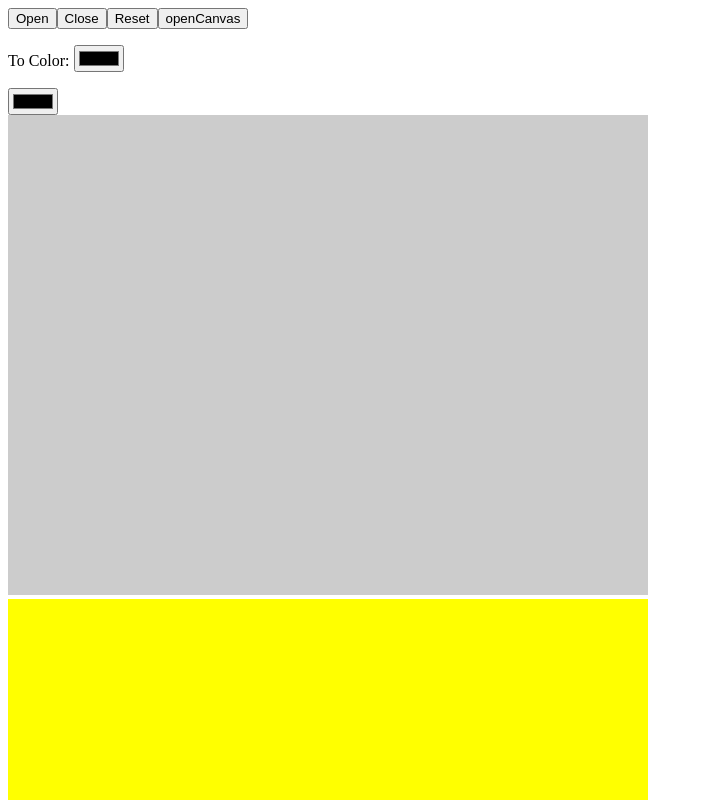
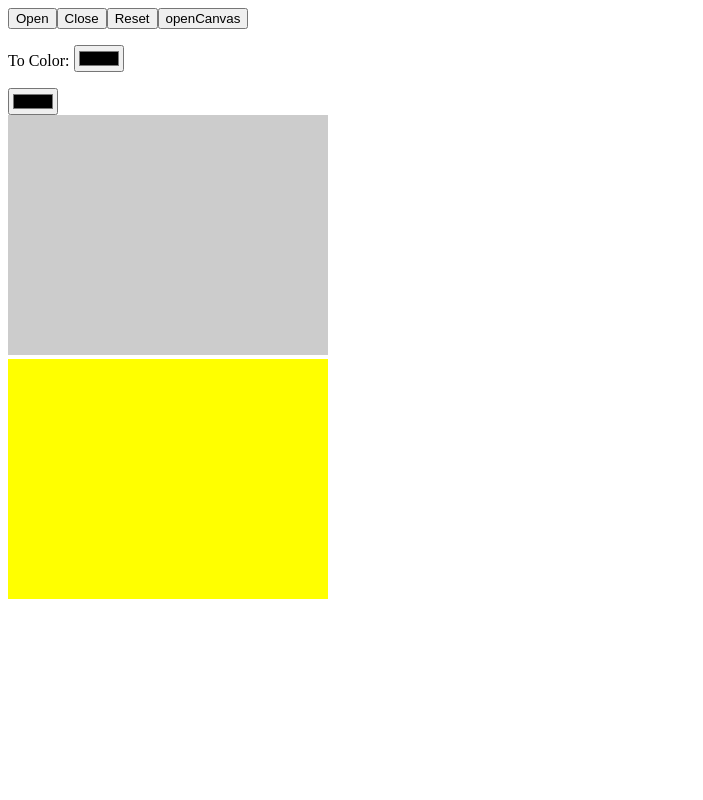
Before and after one commit to pwnflakes25/projectWall, an Angular app: page / in a window 1280 px wide. Shown: the top 800 px of the page, without its empty margins (0-703 px from the left). Built offline with nearby package versions, Linux system fonts and the light colour scheme.

Commit message:
Reduced size for performance

```diff
--- a/src/app/app.component.html
+++ b/src/app/app.component.html
@@ -9,11 +9,11 @@
     <input type="color" name="" [value]="finalColorHex">
   </div>
   <div class="vid">
-    <video #video autoplay style="max-width: 100%; background: #ccc;" width="640" height="480"></video>
+    <video #video autoplay style="max-width: 100%; background: #ccc;" width="320" height="240"></video>
   </div>
   <div class="">
-      <canvas id="canvas0" style="max-width: 100%; position: absolute; z-index=0;" [style.background-color]="getFinalColor()" width="640" height="480"></canvas>
-      <canvas #myCanvas id="canvas" style="max-width: 100%; position: absolute; z-index=1;" width="640" height="480"></canvas>
+      <canvas id="canvas0" style="max-width: 100%; position: absolute; z-index=0;" [style.background-color]="getFinalColor()" width="320" height="240"></canvas>
+      <canvas #myCanvas id="canvas" style="max-width: 100%; position: absolute; z-index=1;" width="320" height="240"></canvas>
   </div>
 </div>
 <router-outlet></router-outlet>
--- a/src/app/app.component.ts
+++ b/src/app/app.component.ts
@@ -12,8 +12,6 @@ export class AppComponent implements OnInit {
 
   title = 'projectWall';
   compatible: boolean;
-  fromColor: string = '#ffffff';
-  toColor: string = '#9B870C';
   gradients: {};
   context: CanvasRenderingContext2D;
   initialColor: any;
@@ -71,11 +69,13 @@ openCanvas() {
 }
 
 
-getInitialColor(event, data) {
+getInitialColor(event, data, canvas) {
+ let rect = canvas.getBoundingClientRect();
+ this.initialColor = {};
   //get mouse position
-  const mousePos = {
-  x: event.clientX,
-  y: event.clientY
+  let mousePos = {
+  x: event.clientX - rect.left,
+  y: event.clientY - rect.top
  }
 
 
@@ -110,25 +110,23 @@ getFinalColor() {
 
 //this function draws the canvas consistently redrawing the video
 drawFrame() {
+  //this function below "requestAnimationFrame" loops the drawFrame function
   requestAnimationFrame(this.drawFrame.bind(this));
-  let fps = 30;
-  let begin = Date.now();
   const vid = this.video.nativeElement;
-  this.context.drawImage(vid, 0, 0)
+  this.context.drawImage(vid, 0, 0, vid.width, vid.height)
   let imageData = this.context.getImageData(0, 0, this.canvas.nativeElement.width, this.canvas.nativeElement.height);
 
 
   this.canvas.nativeElement.addEventListener('click', (e) => {
-    console.log(this.finalColor);
-    this.getInitialColor(e, imageData.data);
+    this.getInitialColor(e, imageData.data, this.canvas.nativeElement);
     this.initialColorAvailable = true;
   })
   if(this.initialColorAvailable) {
-    // this.applyContrast(imageData.data, 20);
+    this.applyContrast(imageData.data, 20);
     this.cutAlphaOfColorWithLAB(imageData.data);
   }
   this.context.putImageData(imageData, 0, 0);
- //this function below loops the drawFrame function
+  return;
 }
 
 //this function modify pixel to have higher brightness to canvas
@@ -233,11 +231,11 @@ cutAlphaOfColorWithLAB(data) {
      }
      secondLAB = this.rgb2lab(color2);
      deltaEValue = this.deltaE(firstLAB, secondLAB);
-     if (deltaEValue <= 13) {
+     if (deltaEValue <= 15) {
        data[i+3] -= 100;
      }
   }
-}
+ }
 
 rgb2lab(rgb){
   let r = rgb.r / 255,
```
